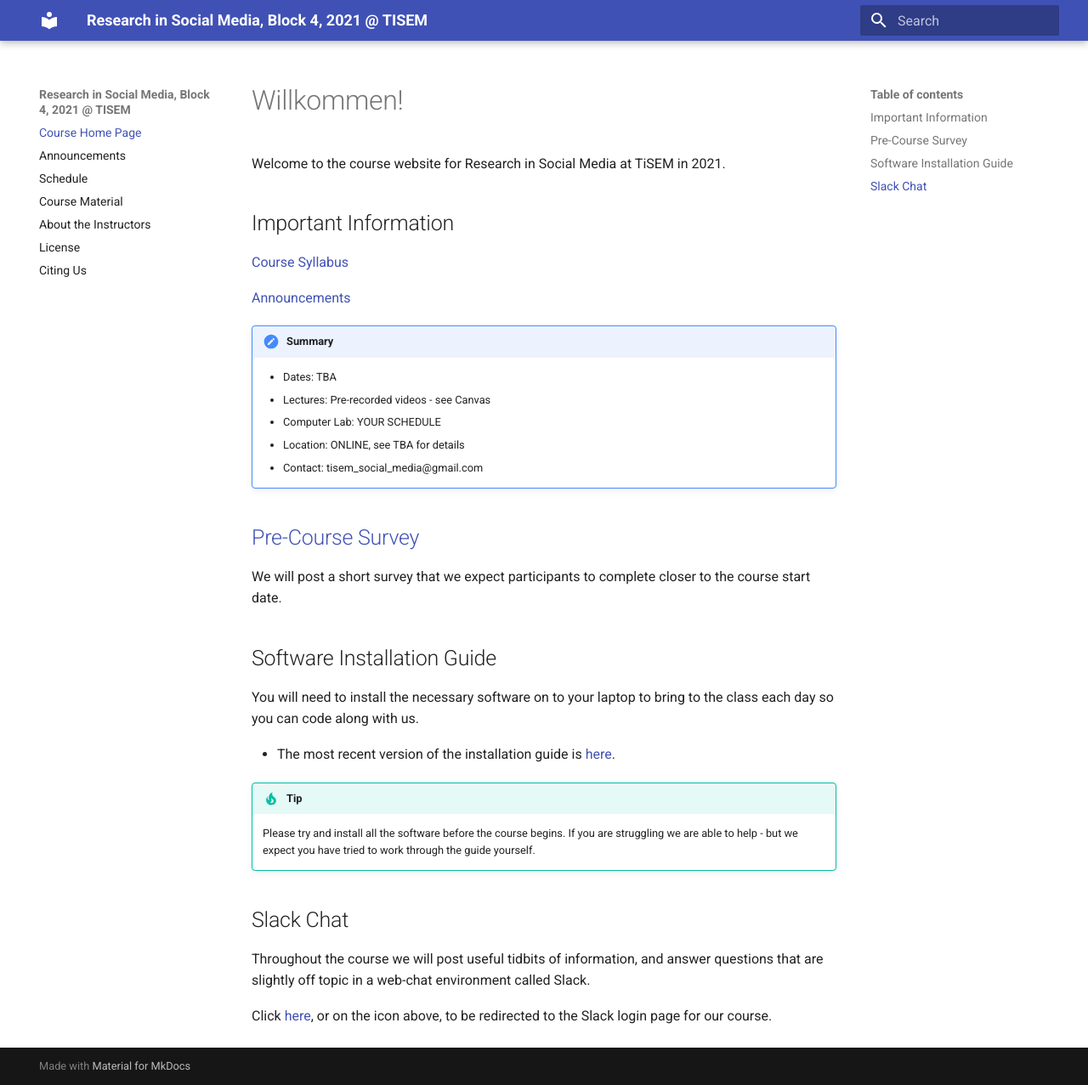
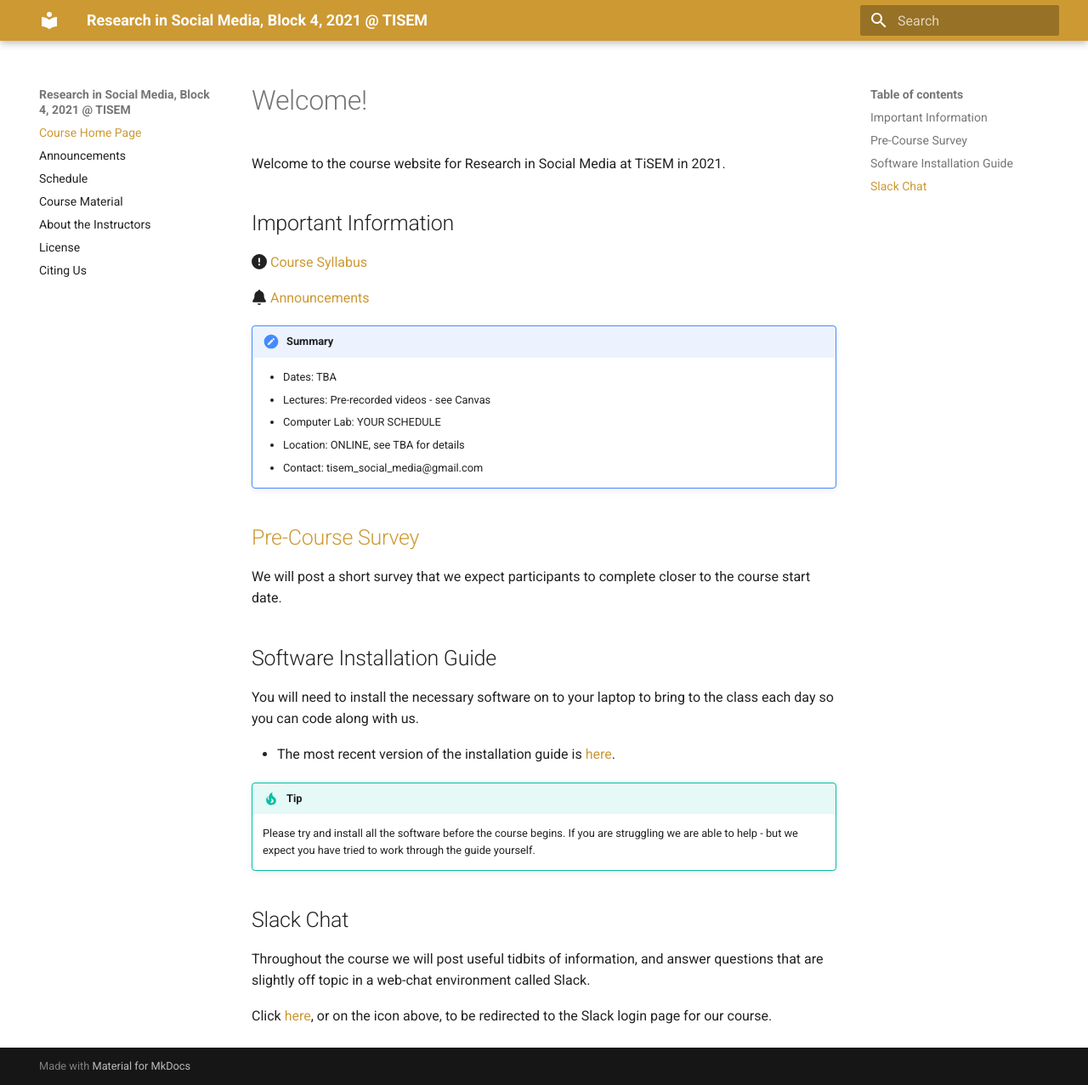
Before and after one commit to tisem-digital-marketing/2021-smwa, an MkDocs documentation site: the page built from docs/index.md, in a window 1280 px wide and 1277 px high. Shown: the whole window at 85% size. Built offline with MkDocs 1.6.1 and Material for MkDocs 9.7.7, drawn with Linux system fonts in a browser that asks for light colours; old or Windows-style settings are respelled for this version of MkDocs.

Commit message:
enable icons

```diff
--- a/docs/index.md
+++ b/docs/index.md
@@ -1,13 +1,12 @@
-# Willkommen!
+# Welcome!
 
 Welcome to the course website for Research in Social Media at TiSEM in 2021.
 
 ## Important Information
 
-[Course Syllabus](assets/syllabus.pdf)
+:fontawesome-solid-exclamation-circle: [Course Syllabus](assets/syllabus.pdf)
 
-[Announcements](./announcements)
-
+:fontawesome-solid-bell: [Announcements](./announcements)
 
 !!! summary
 
--- a/mkdocs.yml
+++ b/mkdocs.yml
@@ -12,3 +12,8 @@ theme: material
 markdown_extensions:
   - admonition
   - pymdownx.superfences
+  - pymdownx.emoji:
+      emoji_index: !!python/name:materialx.emoji.twemoji
+      emoji_generator: !!python/name:materialx.emoji.to_svg
+extra_css:
+  - stylesheets/extra.css
```
